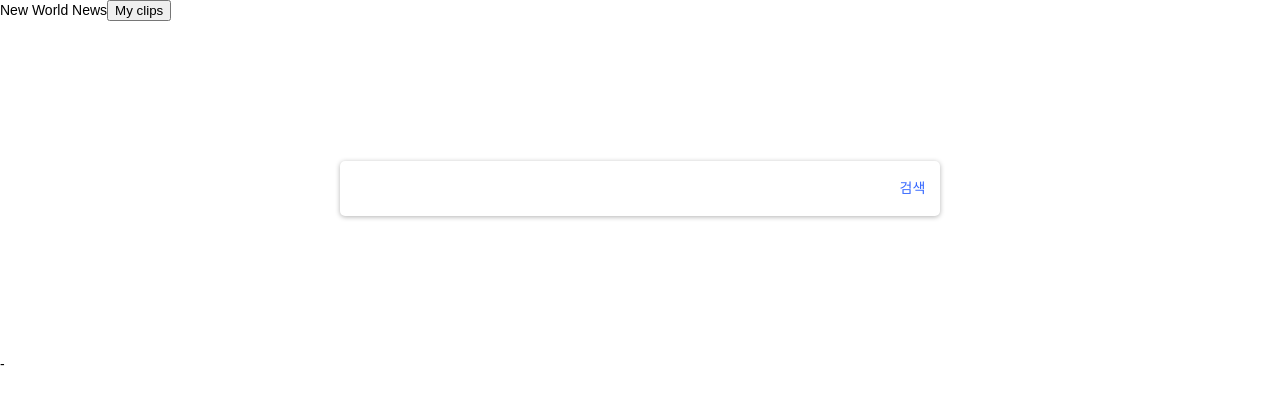
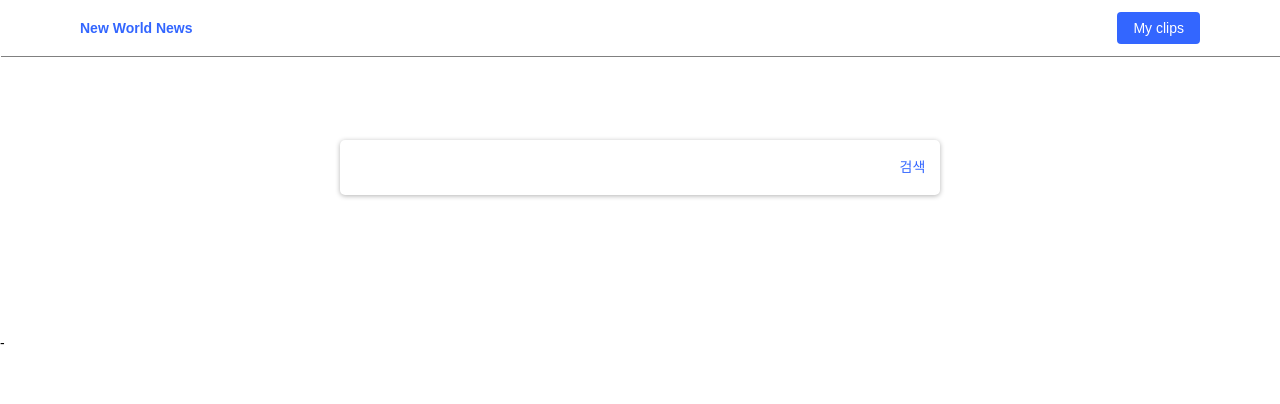
Before and after one commit to HarryA123/React-ToyProjects, a React (Create React App) app in the folder news/: page / in a window 1280 px wide. Shown: the top 404 px of the page. Built offline with nearby package versions, Linux system fonts and the light colour scheme.

Commit message:
feat: Add NavBar component

```diff
--- a/news/src/Pages/Main.js
+++ b/news/src/Pages/Main.js
@@ -5,6 +5,7 @@ import Article from "../components/Article";
 import { getArticle, newsSlice } from "../store/store";
 import { useInView } from "react-intersection-observer";
 import "../Styles/Main.css";
+import NavBar from "../components/NavBar";
 
 const Main = () => {
   const [value, setValue] = useState("");
@@ -74,12 +75,7 @@ const Main = () => {
 
   return (
     <>
-      <div className="NavBar">
-        New World News
-        <Link to={"/clips"}>
-          <button>My clips</button>
-        </Link>
-      </div>
+      <NavBar />
       <div className="wrapper">
         <form className="search-input" onSubmit={onSubmit}>
           <input
@@ -100,15 +96,6 @@ const Main = () => {
           </div>
         </form>
       </div>
-      {/* <HistoryBox>
-        {searchHistory &&
-          [...searchHistory].reverse().map(ele => {
-            return <HistoryList key={ele}>{ele}</HistoryList>;
-          })}
-      </HistoryBox> */}
-      {/* <Link to={"/clips"}>
-        <button>clips📌</button>
-      </Link> */}
       {/* <h2>{isLoading ? "뉴스를 불러오고 있습니다📰" : null}</h2> */}
       {isLoading ? <span className="loader"></span> : null}
       <div className="Article_Container">
--- a/news/src/components/NavBar.js
+++ b/news/src/components/NavBar.js
@@ -1,9 +1,9 @@
 import React from "react";
+import "../Styles/NavBar.css"
 import { Link } from "react-router-dom";
 
 const NavBar = () => {
   return (
-    <>
       <div className="NavBar">
         <Link to={"/"}>
           <span>New World News</span>
@@ -12,7 +12,6 @@ const NavBar = () => {
           <button>My clips</button>
         </Link>
       </div>
-    </>
   );
 };
 
```
